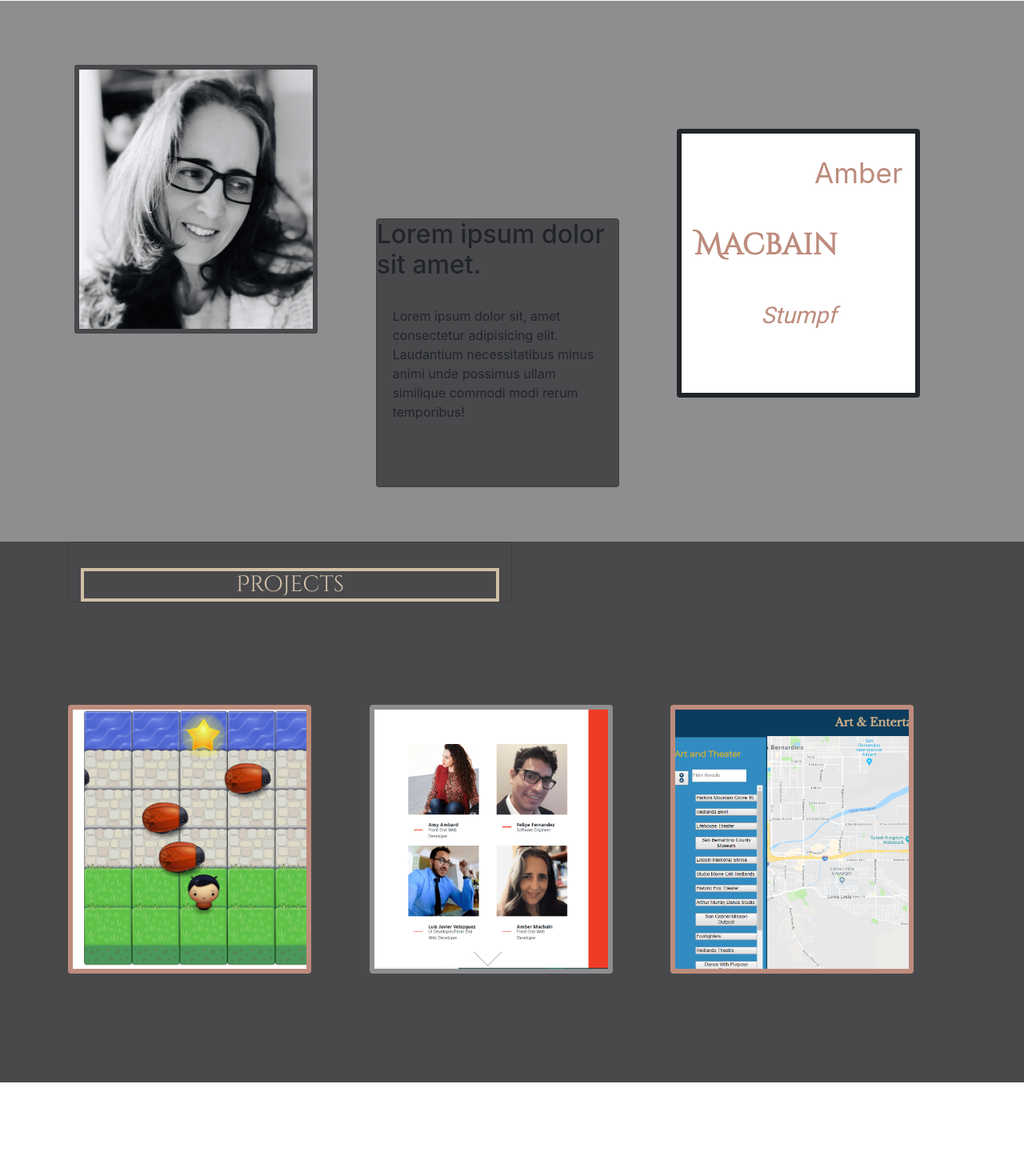
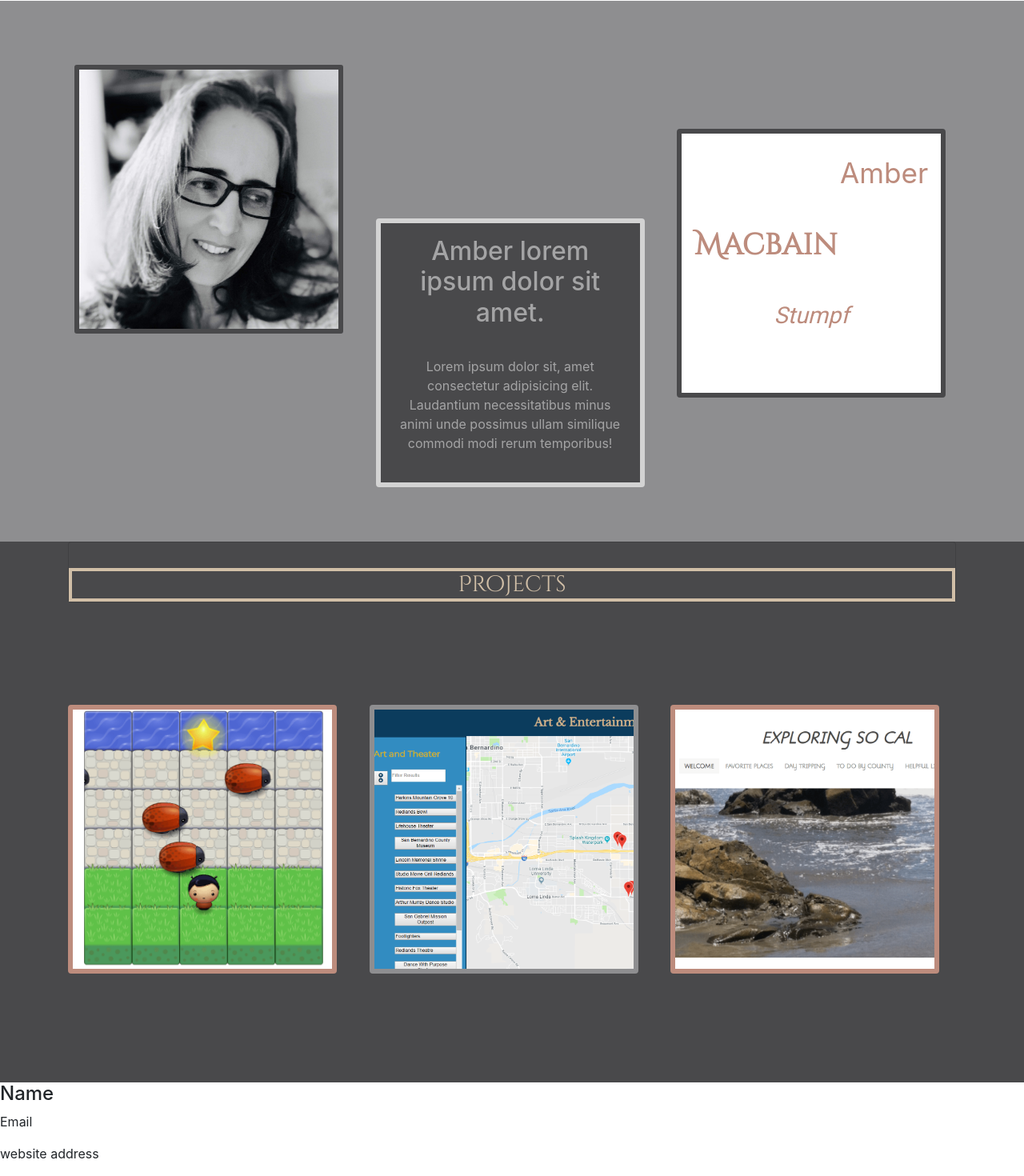
Before and after one commit to amacbain1/portfolio2019, a React (Create React App) app: page / in a window 1280 px wide. Shown: the part 89-1559 px from the top of the page at 80% size. Before the commit the page ends 1442 px from the top, so only its background shows below. Built offline with nearby package versions, Linux system fonts and the light colour scheme.

Commit message:
Fixes spacing issues.

```diff
--- a/src/App.js
+++ b/src/App.js
@@ -1,10 +1,10 @@
 import React, { Component } from 'react';
 import 'bootstrap/dist/css/bootstrap.min.css';
 import './App.scss';
-import Header from './components/header.js';
-import Home from './components/home.js';
-import Projects from './components/projects.js';
-import Contact from './components/contact.js';
+import Header from './components/Header.js';
+import Home from './components/Home.js';
+import Projects from './components/Projects.js';
+import Contact from './components/Contact.js';
 
 
 
@@ -16,6 +16,7 @@ class App extends Component {
         < Header />
         < Home />
         < Projects />
+        < Contact />
       </div>
     );
   }
--- a/src/App.scss
+++ b/src/App.scss
@@ -14,7 +14,7 @@ $onyx: #49494b;
   }
 
   .card-main {
-    width: 19em;
+    max-width: 21em;
     height: 21em;
     object-fit: contain;
     overflow: hidden;
--- a/src/components/contact.js
+++ b/src/components/contact.js
@@ -0,0 +1,17 @@
+import React, { Component } from 'react'
+
+class Contact extends Component {
+    render() {
+
+
+        return (
+            <section>
+                <h4>Name</h4>
+                <p>Email</p>
+                <p>website address</p>
+            </section>
+        )
+    }
+}
+
+export default Contact
--- a/src/components/header.js
+++ b/src/components/header.js
@@ -1,33 +1,31 @@
-import React, { Component } from 'react';
-import './header.scss';
+import React from 'react';
+import './Header.scss';
 
 
-class Header extends Component {
-
-  render() {
+const Header = () => {
 
   return (
     <section id='header' className='sticky-top'>
-        <div className="nav-bg">
+      <div className='nav-bg'>
         <div className='top-stripe'>
           <span className='span'>aiyemacbain@gmail.com | exploresocalifornia.com</span>
         </div>
         <div className='container'>
           <nav className='navbar navbar-expand-sm nav-bg navbar-inverse'>
             <div className=''>
-                <a href='/' className='logo'>Portfolio</a>
+              <a href='/' className='logo ml-auto'>Portfolio</a>
             </div>
-              <div className='float-sm-right'>
+            <div className='mr-auto'>
               <button
-                  class="navbar-toggler"
+                className="navbar-toggler"
                 data-toggle="collapse"
                 data-target=".navbar-collapse">
 
-                  <span class="navbar-toggler-icon"></span>
+                <span className="navbar-toggler-icon"></span>
               </button>
 
-                <div className='collapse navbar-collapse'>
-                  <ul className='navbar-nav'>
+              <div className='collapse navbar-collapse text-right'>
+                <ul className='navbar-nav '>
                   <li className='nav-item '>
                     <a href='/' className='nav-link nav-color'>Home</a>
                   </li>
@@ -49,6 +47,6 @@ class Header extends Component {
   )
 }
 
-}
+
 
 export default Header;
--- a/src/components/home.js
+++ b/src/components/home.js
@@ -1,10 +1,11 @@
 import React, { Component } from 'react';
-import './home.scss';
+import './Home.scss';
 
 
 class Home extends Component {
 
   render() {
+    const name = 'Amber'
 
     return (
       <section id='home'>
@@ -16,9 +17,9 @@ class Home extends Component {
 
             </div>
 
-            <div className='card mx-2 card-skills card-main'>
-              <h2 className='card-title'>Lorem ipsum dolor sit amet.</h2>
-              <p className='card-body'>Lorem ipsum dolor sit, amet consectetur adipisicing elit. Laudantium necessitatibus minus animi unde possimus ullam similique commodi modi rerum temporibus!</p>
+            <div className='card mx-2 card-skills card-main text-center'>
+              <h2 className='card-title text-white-50 m-3'>{name} lorem ipsum dolor sit amet.</h2>
+              <p className='card-body text-white-50'>Lorem ipsum dolor sit, amet consectetur adipisicing elit. Laudantium necessitatibus minus animi unde possimus ullam similique commodi modi rerum temporibus!</p>
             </div>
 
             <div className='card mx-2 card-name card-main'>
--- a/src/components/home.scss
+++ b/src/components/home.scss
@@ -10,8 +10,9 @@
   .card-name {
     min-width: 16rem;
     min-height: 18rem;
-    border: solid 6px;
+    border: solid 6px $onyx;
     margin-top: 10rem;
+
 
     .name {
       margin-top: 1.5rem;
@@ -59,5 +60,6 @@
     min-height: 18rem;
     background-color: $onyx;
     margin-top: 17rem;
+    border: solid 6px lightgray;
   }
 }
--- a/src/components/projects.js
+++ b/src/components/projects.js
@@ -1,5 +1,5 @@
 import React, { Component } from 'react';
-import './projects.scss';
+import './Projects.scss';
 
 
 
@@ -9,42 +9,47 @@ class Projects extends Component {
 
   render() {
     return (
-      <div id='projects'>
+      <section id='projects'>
 
 
         <div className='container'>
 
-          <div className='card col-lg-6 project'>
-            <div className='projects-title justify-content'>
+          <div className='card  project'>
+            <div className='projects-title'>
               <h3 className='mb-0 text-center align-bottom'>Projects</h3>
             </div>
           </div>
 
           <div className='card-columns'>
-            <div className='card card-main project-1'>
+
+            <div className='card card-main project-1 text-center col-md-4'>
               <div className='overlay'>
-                <p className="text">Lorem ipsum dolor sit amet consectetur adipisicing elit. Molestiae delectus tempore tenetur, sit fugiat animi.</p>
+                <p className="text card-text">Lorem ipsum dolor sit amet consectetur adipisicing elit. Molestiae delectus tempore tenetur, sit fugiat animi.</p>
               </div>
             </div>
 
 
-            <div className='card card-main project-2'>
+            <div className='card card-main project-3 text-center col-md-4'>
+              <div className='overlay'>
+                <p className="text card-text">Lorem ipsum dolor sit, amet consectetur adipisicing elit. Ducimus itaque officia blanditiis odio fuga voluptates.</p>
+              </div>
+            </div>
+
+
+
+            <div className='card card-main project-4 text-center col-md-4'>
               <div className='overlay'>
                 <p className="text">Lorem ipsum dolor sit, amet consectetur adipisicing elit. Ducimus itaque officia blanditiis odio fuga voluptates.</p>
               </div>
             </div>
 
-            <div className='card card-main project-3'>
-              <div className='overlay'>
-                <p className="text">Lorem ipsum dolor, sit amet consectetur adipisicing elit. Porro ipsa amet perferendis exercitationem? Quia, aliquid soluta?</p>
-              </div>
-            </div>
           </div>
+
 
 
         </div>
 
-      </div>
+      </section>
 
     )
 
--- a/src/components/projects.scss
+++ b/src/components/projects.scss
@@ -10,8 +10,9 @@
     background-color: $onyx;
 
     .projects-title{
-        margin-top: 2rem;
+      margin-top: 2rem;
       border: solid 4px $softgold;
+
       h3{
         font-family: $cinzel;
         color: $softgold;
@@ -19,6 +20,30 @@
     }
 
   }
+
+  .overlay {
+    position: absolute;
+    bottom: 0;
+    left: 0;
+    right: 0;
+    background-color: $onyx;
+    opacity: 0.7;
+    overflow: hidden;
+    transition: .5s ease;
+
+    .text {
+      color: white;
+      font-size: 20px;
+      position: absolute;
+      top: 50%;
+      left: 50%;
+      -webkit-transform: translate(-50%, -50%);
+      -ms-transform: translate(-50%, -50%);
+      transform: translate(-50%, -50%);
+    }
+  }
+
+
 
 
   .card-columns{
@@ -29,30 +54,11 @@
       border: solid 6px $rosegold;
       background-size: cover;
 
-
-
       .overlay {
-        position: absolute;
-        bottom: 0;
-        left: 0;
-        right: 0;
-        background-color: $onyx;
-        opacity: 0.7;
-        overflow: hidden;
         width: 0;
         height: 100%;
-        transition: .5s ease;
-
 
         .text {
-          color: white;
-          font-size: 20px;
-          position: absolute;
-          top: 50%;
-          left: 50%;
-          -webkit-transform: translate(-50%, -50%);
-          -ms-transform: translate(-50%, -50%);
-          transform: translate(-50%, -50%);
           white-space: wrap;
         }
       }
@@ -61,6 +67,7 @@
     }
     .project-1:hover .overlay {
       width: 100%;
+      cursor: pointer;
     }
 
     .project-2 {
@@ -69,27 +76,10 @@
       background-size: cover;
 
       .overlay {
-        position: absolute;
-        bottom: 100%;
-        left: 0;
-        right: 0;
-        background-color: $onyx;
-        opacity: 0.7;
-        overflow: hidden;
         width: 100%;
         height: 0;
-        transition: .5s ease;
-
 
         .text {
-          color: white;
-          font-size: 20px;
-          position: absolute;
-          top: 50%;
-          left: 50%;
-          -webkit-transform: translate(-50%, -50%);
-          -ms-transform: translate(-50%, -50%);
-          transform: translate(-50%, -50%);
           text-align: center;
         }
       }
@@ -97,41 +87,48 @@
     .project-2:hover .overlay {
       bottom: 0;
       height: 100%;
+      cursor: pointer;
     }
 
     .project-3 {
       background-image: url(./../../src/images/neighborhood_map.png);
-      border: solid 6px $rosegold;
+      border: solid 6px $silver;
       background-size: cover;
 
       .overlay {
-        position: absolute;
-        bottom: 0;
-        left: 0;
-        right: 0;
-        background-color: $onyx;
-        opacity: 0.75;
-        overflow: hidden;
+        bottom: 100%;
         width: 100%;
         height: 0;
-        transition: .5s ease;
-
 
         .text {
-          color: white;
-          font-size: 20px;
-          position: absolute;
-          top: 50%;
-          left: 50%;
-          -webkit-transform: translate(-50%, -50%);
-          -ms-transform: translate(-50%, -50%);
-          transform: translate(-50%, -50%);
           text-align: center;
         }
       }
     }
     .project-3:hover .overlay {
+      bottom: 0;
       height: 100%;
+      cursor: pointer;
+    }
+
+    .project-4 {
+      background-image: url(./../../src/images/exploresocal.png);
+      border: solid 6px $rosegold;
+      background-size: cover;
+
+      .overlay {
+        left: 100%;
+        width: 0;
+        height: 100%;
+
+        .text {
+          white-space: wrap;
+        }
+      }
+    }
+    .project-4:hover .overlay {
+      width: 100%;
+      left: 0;
       cursor: pointer;
     }
   }
```
Also changed, not shown: src/images/exploresocal.png (added). Lines whose indentation alone changed are shown as unchanged.
